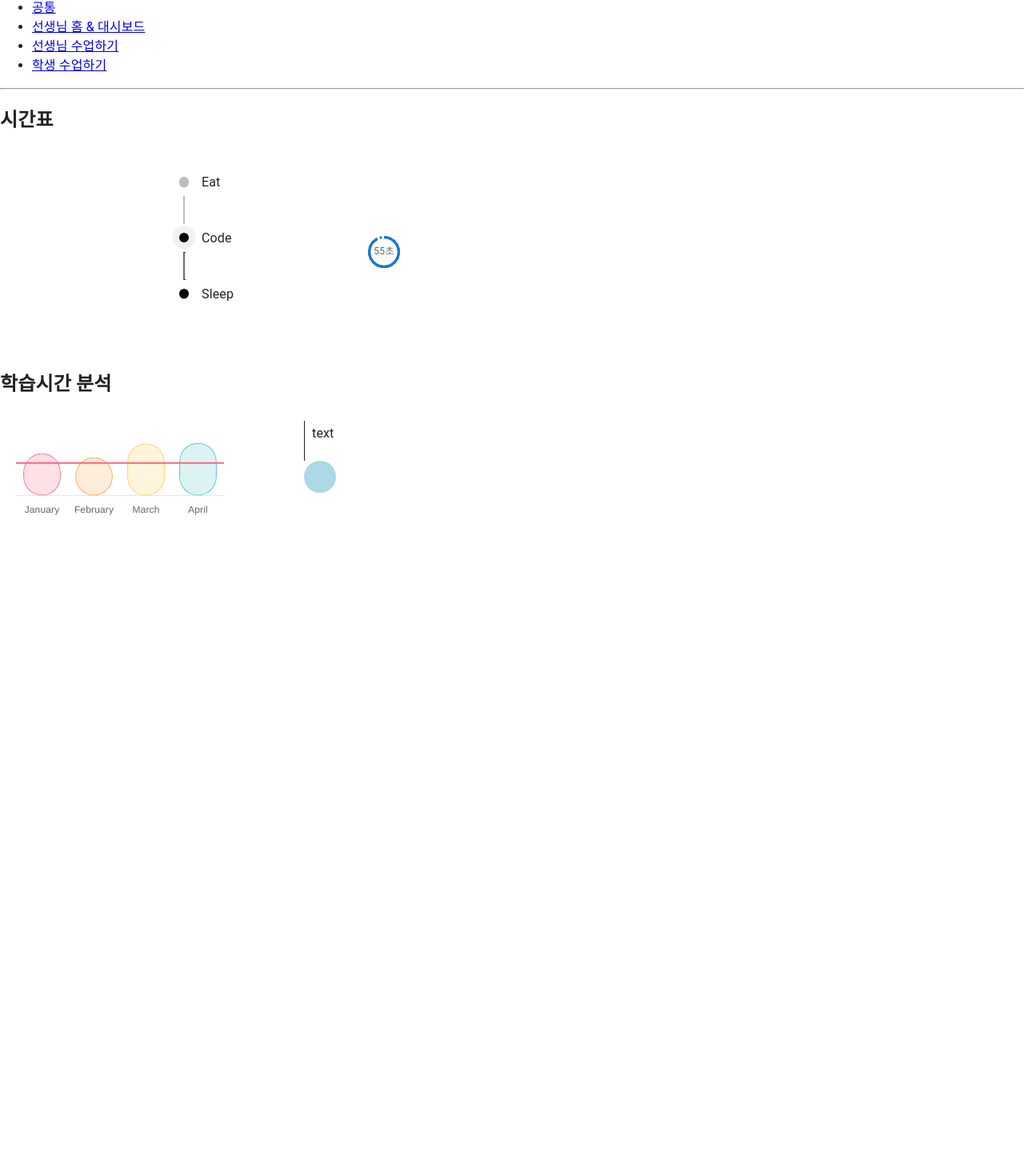
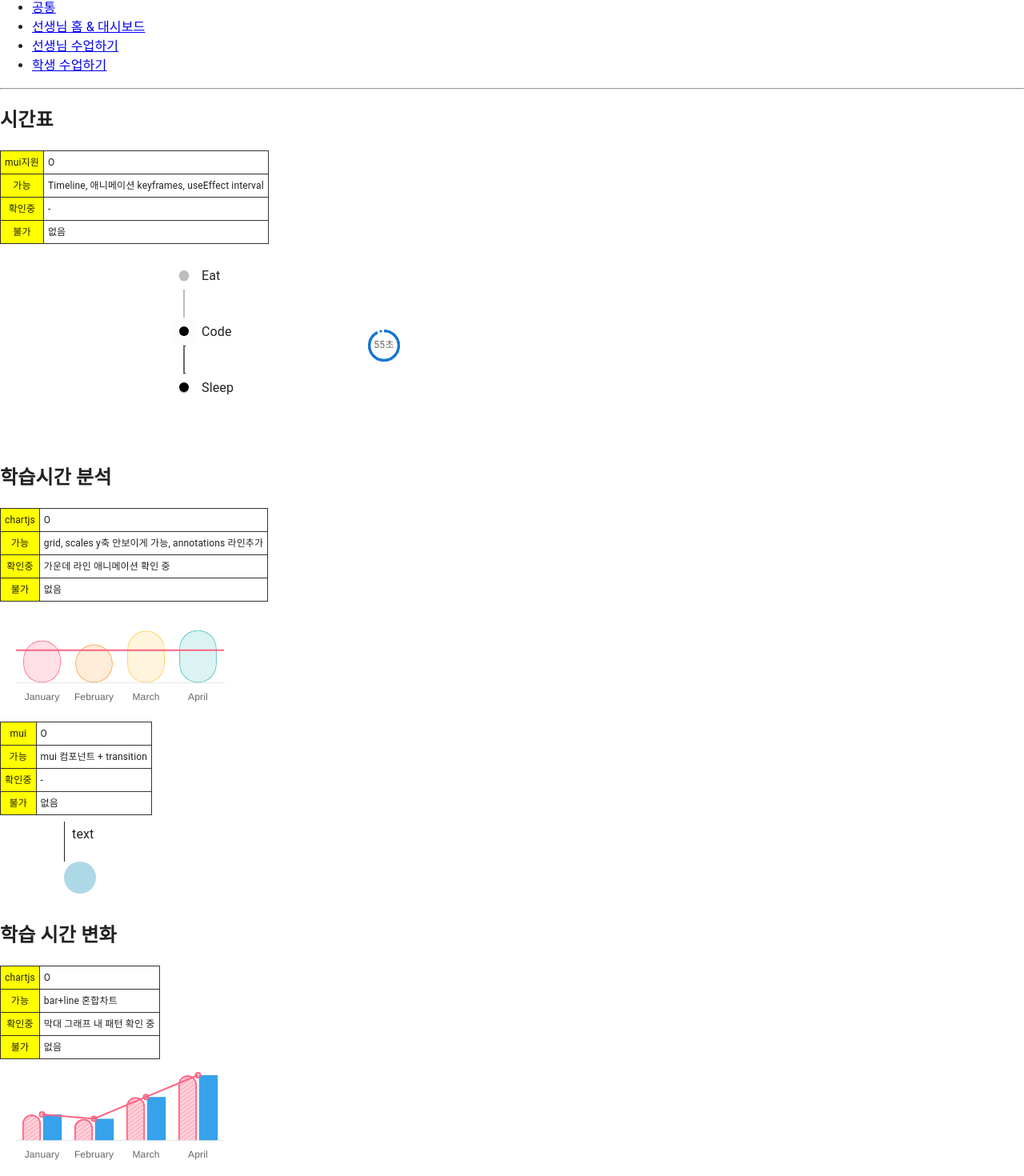
Before and after one commit to rightbrainLIB/miraeN_function_test, a React (Vite) app: page /miraeN_function_test/t1 in a window 1280 px wide. Shown: the part 93-1563 px from the top of the page at 80% size. Before the commit the page ends 800 px from the top, so only its background shows below. Built offline with nearby package versions, Linux system fonts and the light colour scheme.

Commit message:
[수정] 차트 수정

```diff
--- a/src/pages/T1.tsx
+++ b/src/pages/T1.tsx
@@ -25,16 +25,20 @@ import {
   LinearScale,
   BarElement,
   Title,
+  PointElement,
+  LineElement,
   Tooltip,
   Legend,
 } from "chart.js";
-import { Bar } from "react-chartjs-2";
+import { Bar, Chart } from "react-chartjs-2";
 import annotationPlugin from "chartjs-plugin-annotation";
 
 ChartJS.register(
   CategoryScale,
   LinearScale,
   BarElement,
+  PointElement,
+  LineElement,
   Title,
   Tooltip,
   Legend,
@@ -45,6 +49,7 @@ function T1() {
   const duration = 60;
   const [progress, setProgress] = useState(100);
   const chartRef = useRef(null);
+  const chartRef02 = useRef(null);
   const [annotationY, setAnnotationY] = useState(0);
 
   useEffect(() => {
@@ -146,9 +151,119 @@ function T1() {
     ],
   };
 
+  const options02 = {
+    responsive: true,
+    layout: {
+      padding: 20,
+    },
+    plugins: {
+      legend: {
+        display: false,
+      },
+      title: {
+        display: false,
+      },
+    },
+    scales: {
+      x: {
+        grid: {
+          display: false,
+        },
+      },
+      y: {
+        beginAtZero: true,
+        display: false,
+        grid: {
+          drawBorder: false,
+          display: false,
+        },
+      },
+    },
+  };
+
+  const createPattern = (
+    backgroundColor: string = "#fff",
+    lineColor: string = "#ccc"
+  ) => {
+    const patternCanvas = document.createElement("canvas");
+    const patternCtx = patternCanvas.getContext("2d");
+    if (!patternCtx) return null;
+
+    patternCanvas.width = 7;
+    patternCanvas.height = 5;
+
+    patternCtx.fillStyle = backgroundColor;
+    patternCtx.fillRect(0, 0, patternCanvas.width, patternCanvas.height);
+
+    patternCtx.strokeStyle = lineColor;
+    patternCtx.lineWidth = 1;
+
+    patternCtx.beginPath();
+    patternCtx.moveTo(0, 5);
+    patternCtx.lineTo(7, 0);
+    patternCtx.stroke();
+
+    return patternCtx.createPattern(patternCanvas, "repeat");
+  };
+
+  const pattern = createPattern(
+    "rgba(255, 99, 132, .3)",
+    "rgba(255, 99, 132, .5)"
+  ) as CanvasPattern;
+
+  const labels02 = ["January", "February", "March", "April"];
+  const data02 = {
+    labels: labels02,
+    datasets: [
+      {
+        type: "line" as const,
+        label: "Dataset 1",
+        borderColor: "rgb(255, 99, 132)",
+        borderWidth: 2,
+        fill: false,
+        data: [60, 50, 100, 150],
+      },
+      {
+        type: "bar" as const,
+        label: "Dataset 2",
+        backgroundColor: pattern,
+        borderRadius: 50,
+        borderColor: "rgb(255, 99, 132)",
+        data: [60, 50, 100, 150],
+        borderWidth: 2,
+      },
+      {
+        type: "bar" as const,
+        label: "Dataset 3",
+        backgroundColor: "rgb(53, 162, 235)",
+        data: [60, 50, 100, 150],
+      },
+    ],
+  };
+
   return (
     <>
       <h2>시간표</h2>
+      <table className="info">
+        <tbody>
+          <tr>
+            <th>mui지원</th>
+            <td>O</td>
+          </tr>
+          <tr>
+            <th>가능</th>
+            <td>Timeline, 애니메이션 keyframes, useEffect interval </td>
+          </tr>
+          <tr>
+            <th>확인중</th>
+            <td>-</td>
+          </tr>
+          <tr>
+            <th>불가</th>
+            <td>없음</td>
+          </tr>
+        </tbody>
+      </table>
       <Stack
         sx={{
           display: "flex",
@@ -242,8 +357,50 @@ function T1() {
         </Box>
       </Stack>
       <h2>학습시간 분석</h2>
+      <table className="info">
+        <tbody>
+          <tr>
+            <th>chartjs</th>
+            <td>O</td>
+          </tr>
+          <tr>
+            <th>가능</th>
+            <td>grid, scales y축 안보이게 가능, annotations 라인추가</td>
+          </tr>
+          <tr>
+            <th>확인중</th>
+            <td>가운데 라인 애니메이션 확인 중</td>
+          </tr>
+          <tr>
+            <th>불가</th>
+            <td>없음</td>
+          </tr>
+        </tbody>
+      </table>
       <Stack sx={{ width: "300px", display: "flex", flexDirection: "row" }}>
         <Bar options={options} data={data} ref={chartRef} />
+      </Stack>
+      <table className="info">
+        <tbody>
+          <tr>
+            <th>mui</th>
+            <td>O</td>
+          </tr>
+          <tr>
+            <th>가능</th>
+            <td> mui 컴포넌트 + transition</td>
+          </tr>
+          <tr>
+            <th>확인중</th>
+            <td>-</td>
+          </tr>
+          <tr>
+            <th>불가</th>
+            <td>없음</td>
+          </tr>
+        </tbody>
+      </table>
+      <Stack>
         <Box sx={{ marginLeft: 10 }}>
           <List>
             <ListItem sx={{ padding: 0 }}>
@@ -291,6 +448,30 @@ function T1() {
           </List>
         </Box>
       </Stack>
+      <h2>학습 시간 변화</h2>
+      <table className="info">
+        <tbody>
+          <tr>
+            <th>chartjs</th>
+            <td>O</td>
+          </tr>
+          <tr>
+            <th>가능</th>
+            <td>bar+line 혼합차트</td>
+          </tr>
+          <tr>
+            <th>확인중</th>
+            <td>막대 그래프 내 패턴 확인 중</td>
+          </tr>
+          <tr>
+            <th>불가</th>
+            <td>없음</td>
+          </tr>
+        </tbody>
+      </table>
+      <Stack sx={{ width: "300px", display: "flex", flexDirection: "row" }}>
+        <Chart type="bar" options={options02} data={data02} ref={chartRef02} />
+      </Stack>
     </>
   );
 }
```
